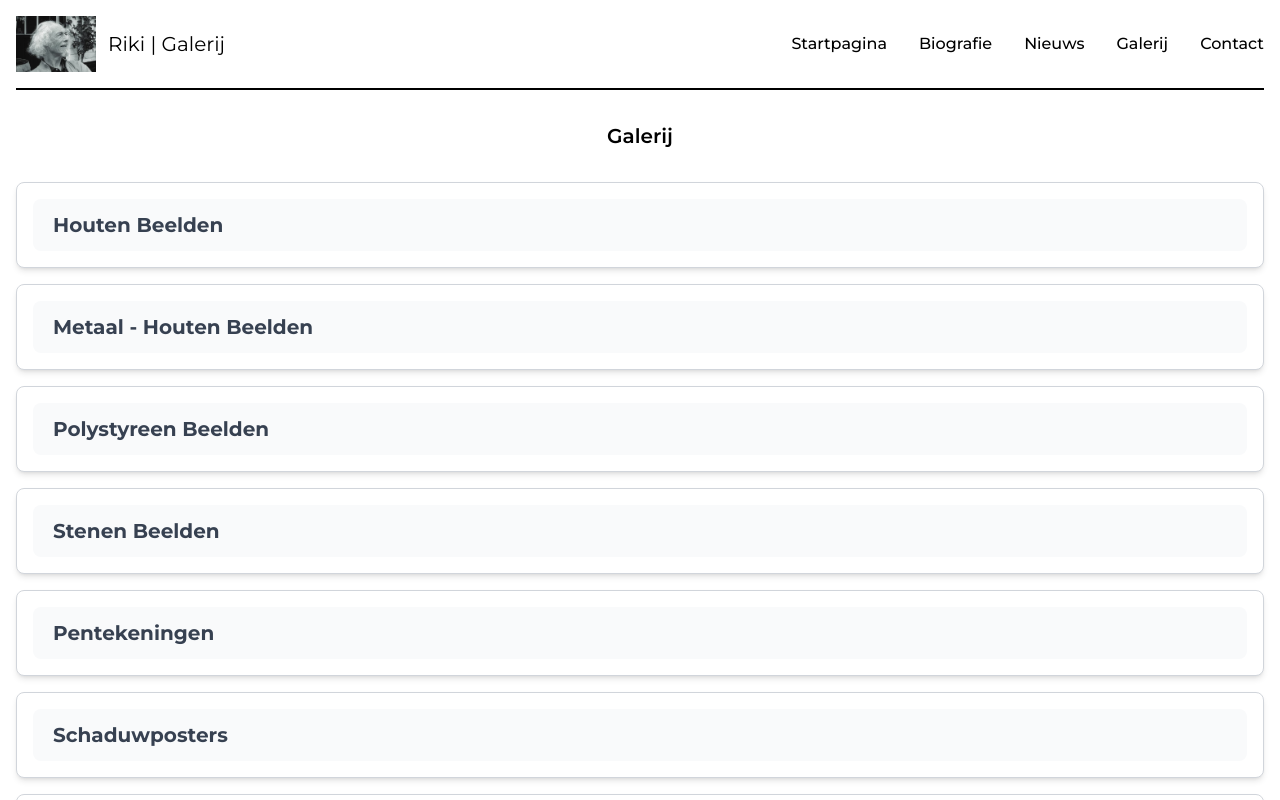
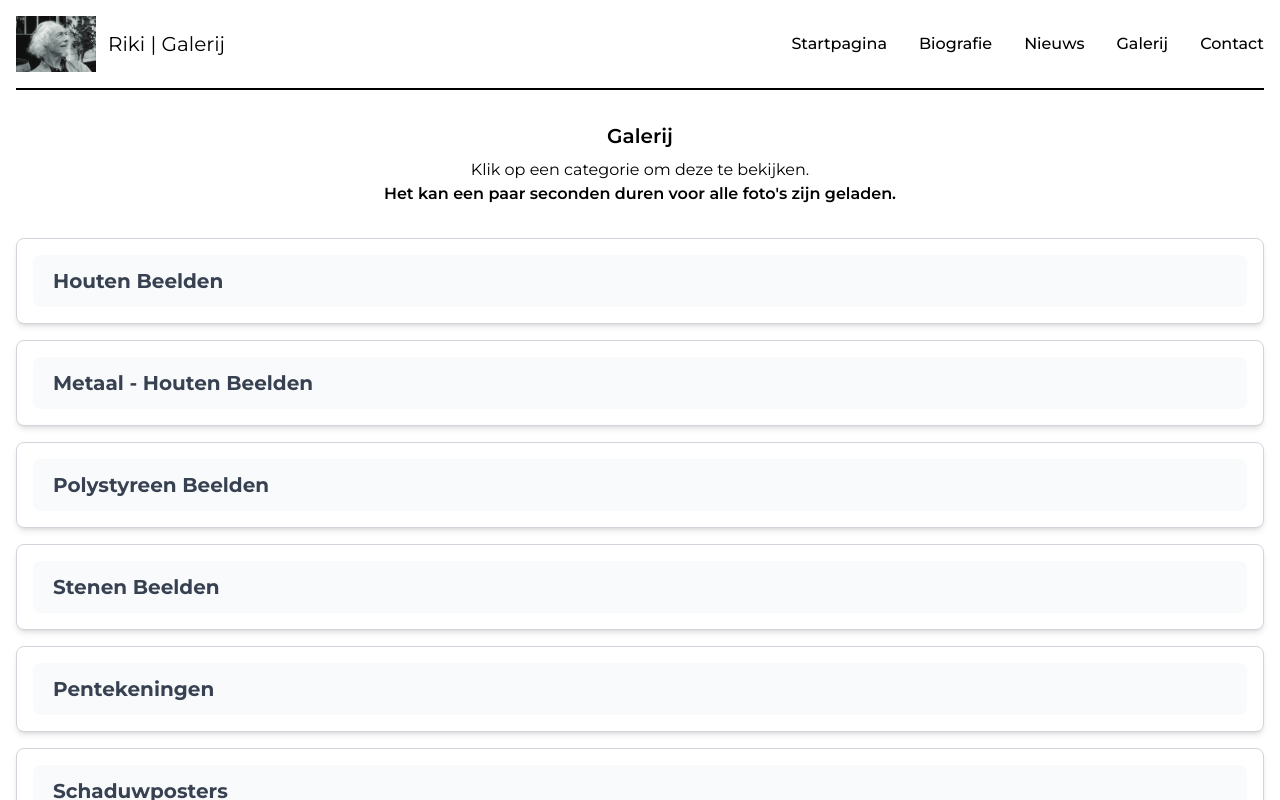
Before and after one commit to Xndr2/rikikuurne.be, a Next.js app: page /Galerij in a window 1280 px wide. Shown: the top 800 px of the page. Built offline with nearby package versions, Linux system fonts and the light colour scheme.

Commit message:
add galerij text

```diff
--- a/app/Galerij/page.tsx
+++ b/app/Galerij/page.tsx
@@ -154,6 +154,7 @@ const Galerij: React.FC = () => {
                 <div className="py-4 justify-center">
                     <header className="mb-4">
                         <h1 className="text-xl text-black font-semibold mb-2">Galerij</h1>
+                        <p>Klik op een categorie om deze te bekijken.<br/><span className="font-semibold">Het kan een paar seconden duren voor alle foto&apos;s zijn geladen.</span></p>
                     </header>
                 </div>
                 <ImageGallery folders={folders} />
```
